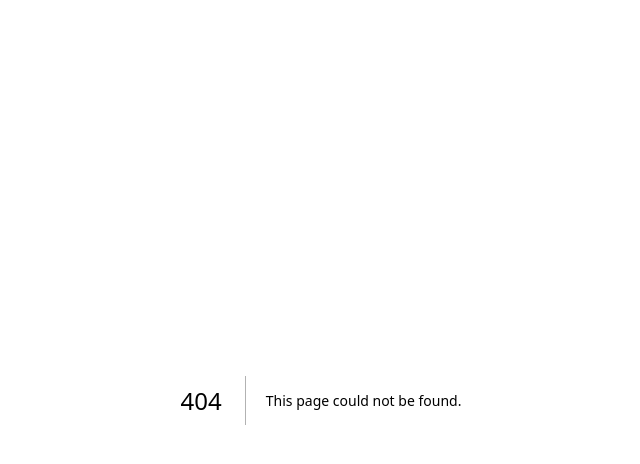
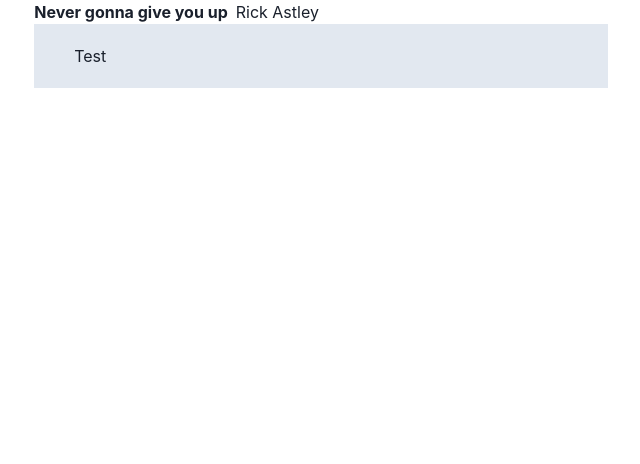
Before and after one commit to TerribleIdeasHackathon/karaoke, a Next.js app: page /sing in a window 1280 px wide. Before the commit this address had no page. Shown: the top 464 px of the page, without its empty margins (319-959 px from the left). Built offline with nearby package versions, Linux system fonts and the light colour scheme.

Commit message:
feat: :sparkles: Create karaoke response and restructure project

```diff
--- /dev/null
+++ b/src/components/KaraokeLyricsCard.tsx
@@ -0,0 +1,14 @@
+import { Box } from '@chakra-ui/react';
+import { ReactNode } from 'react';
+
+interface KaraokeLyricsCard {
+  children?: ReactNode;
+}
+
+export default function KaraokeLyricsCard({ children }: KaraokeLyricsCard) {
+  return (
+    <Box bgColor="gray.200" px={10} py={5}>
+      {children}
+    </Box>
+  );
+}
--- a/models/gamemode.ts
+++ b/src/models/gamemode.ts
@@ -1,4 +1,4 @@
-import { ValuesOf } from '../types/utility';
+import { ValuesOf } from '../../types/utility';
 
 export const Gamemode = {
   Antonym: 'antonym',
--- /dev/null
+++ b/src/models/karaokeResponse.ts
@@ -0,0 +1,10 @@
+export interface LyricData {
+  timestampMs: number;
+  lyric: string;
+}
+
+export interface KaraokeResponse {
+  lyrics: LyricData[];
+  songName: string;
+  artist: string;
+}
--- a/src/pages/api/lyrics.ts
+++ b/src/pages/api/lyrics.ts
@@ -1,6 +1,6 @@
 import { NextApiRequest, NextApiResponse } from 'next';
-import validate from '../../../middleware/validate';
-import { KaraokeRequest } from '../../../models/karaokeRequest';
+import validate from '../../middleware/validate';
+import { KaraokeRequest } from '../../models/karaokeRequest';
 
 export default async function handler(req: NextApiRequest, res: NextApiResponse) {
   const body = await validate(req.body, KaraokeRequest, res);
--- a/src/pages/api/music.ts
+++ b/src/pages/api/music.ts
@@ -1,6 +1,6 @@
 import { NextApiRequest, NextApiResponse } from 'next';
-import validate from '../../../middleware/validate';
-import { KaraokeRequest } from '../../../models/karaokeRequest';
+import validate from '../../middleware/validate';
+import { KaraokeRequest } from '../../models/karaokeRequest';
 
 export default async function handler(req: NextApiRequest, res: NextApiResponse) {
   const body = await validate(req.body, KaraokeRequest, res);
--- /dev/null
+++ b/src/pages/sing/index.tsx
@@ -0,0 +1,22 @@
+import { Container, Flex, Text } from '@chakra-ui/react';
+import { useState } from 'react';
+import KaraokeLyricsCard from '../../components/KaraokeLyricsCard';
+import { KaraokeResponse } from '../../models/karaokeResponse';
+
+export default function Karaoke() {
+  const [karaokeResponse, setKaraokeResponse] = useState<KaraokeResponse>({
+    lyrics: [{ timestampMs: 0, lyric: 'Test' }],
+    artist: 'Rick Astley',
+    songName: 'Never gonna give you up',
+  });
+
+  return (
+    <Container>
+      <Flex direction="row" gap={2}>
+        <Text fontWeight="bold">{karaokeResponse.songName}</Text>
+        <Text>{karaokeResponse.artist}</Text>
+      </Flex>
+      <KaraokeLyricsCard>Test</KaraokeLyricsCard>
+    </Container>
+  );
+}
```
Also changed, not shown: src/lrc/parseLrc.ts (renamed from lrc/parseLrc.ts, +2 -5 lines), src/middleware/validate.ts (renamed from middleware/validate.ts), src/models/karaokeRequest.ts (renamed from models/karaokeRequest.ts), 1 other file (tests, documents, lock files or other folders).
